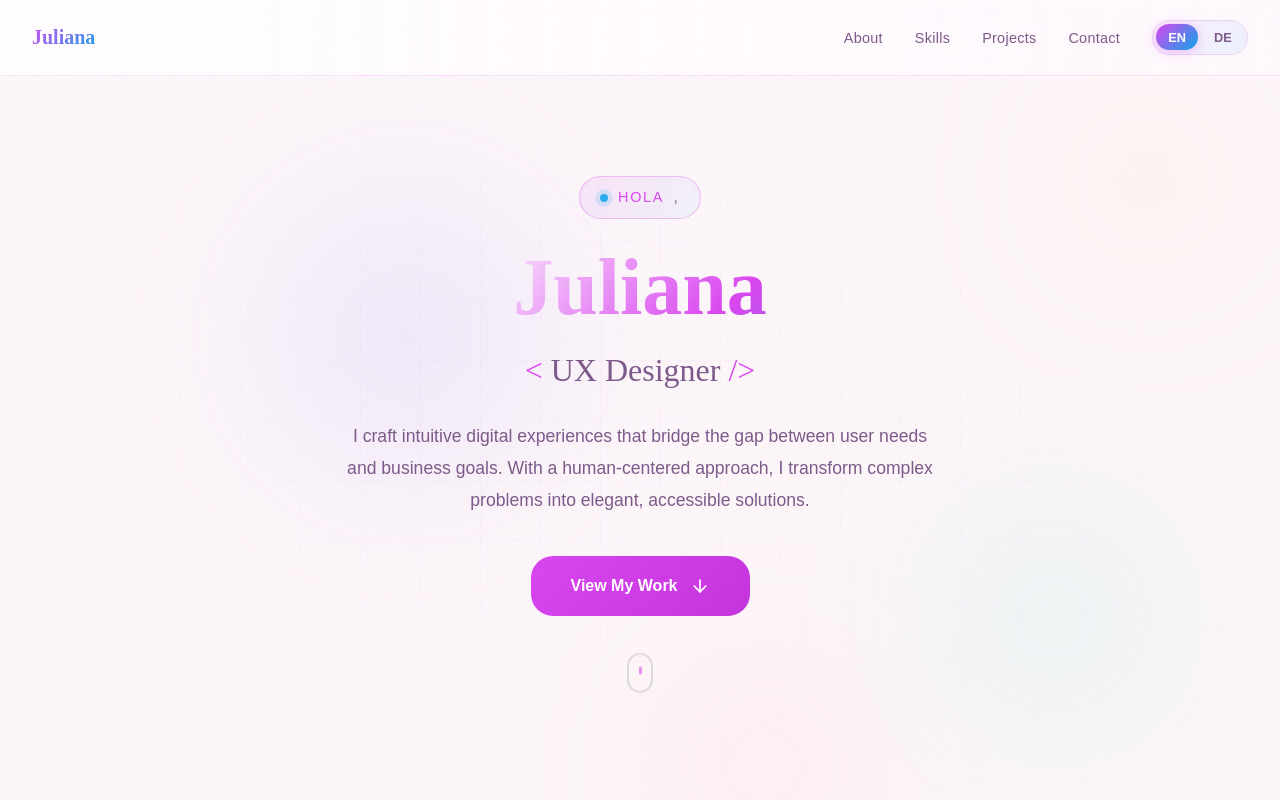
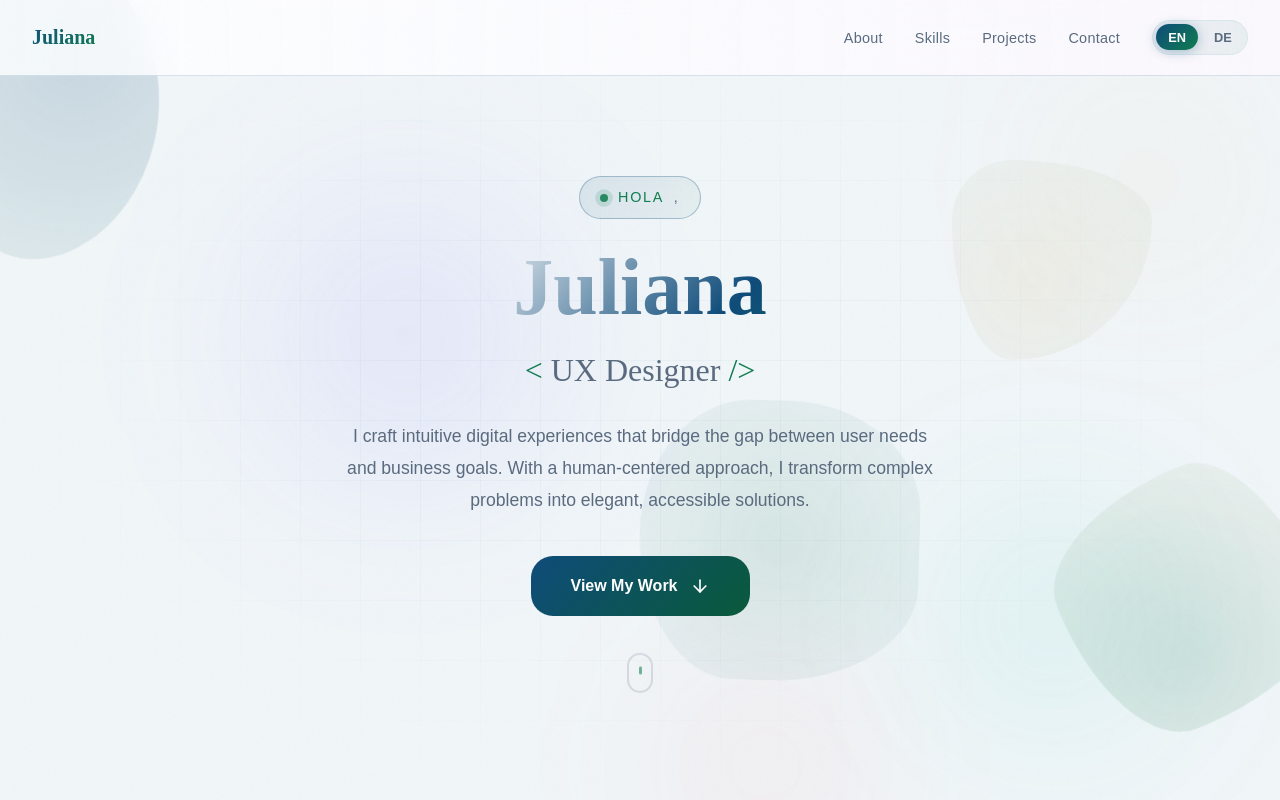
Before and after one commit to shadowaleya-cmyk/KI-Website, a React (Vite) app: page / in a window 1280 px wide. Shown: the top 800 px of the page. Built offline with nearby package versions, Linux system fonts and the light colour scheme.

Commit message:
Rich color palette: dark teal, forest green, golden accents + animated organic blob decorations

```diff
--- a/src/App.tsx
+++ b/src/App.tsx
@@ -10,6 +10,10 @@ export default function App() {
     <LanguageProvider>
       <BrowserRouter>
         <CursorGlow />
+        <div className="blob-decoration blob-1"></div>
+        <div className="blob-decoration blob-2"></div>
+        <div className="blob-decoration blob-3"></div>
+        <div className="blob-decoration blob-4"></div>
         <Navbar />
         <Routes>
           <Route path="/" element={<HomePage />} />
--- a/src/styles/global.css
+++ b/src/styles/global.css
@@ -1,16 +1,16 @@
 :root {
-  --color-bg: #fdf6f9;
+  --color-bg: #f0f5f8;
   --color-bg-secondary: #ffffff;
-  --color-bg-card: #fef9ff;
-  --color-bg-card-hover: #f5e8ff;
-  --color-text: #2d1b3d;
-  --color-text-secondary: #7d5a8a;
-  --color-accent: #d946ef;
-  --color-accent-hover: #c434dd;
-  --color-border: #e8d5f2;
-  --color-gradient-1: #d946ef;
-  --color-gradient-2: #0ea5e9;
-  --color-gradient-3: #f97316;
+  --color-bg-card: #fafcfd;
+  --color-bg-card-hover: #f0f8fb;
+  --color-text: #1a2332;
+  --color-text-secondary: #5a6b7f;
+  --color-accent: #0f7d4f;
+  --color-accent-hover: #0a5a3a;
+  --color-border: #d8e5ed;
+  --color-gradient-1: #0f4c7a;
+  --color-gradient-2: #0f7d4f;
+  --color-gradient-3: #d4a040;
   --font-heading: 'Playfair Display', serif;
   --font-body: 'Poppins', sans-serif;
   --max-width: 1200px;
@@ -56,7 +56,7 @@ img {
   width: 400px;
   height: 400px;
   border-radius: 50%;
-  background: radial-gradient(ellipse at 30% 40%, rgba(217, 70, 239, 0.12) 0%, transparent 60%);
+  background: radial-gradient(ellipse at 30% 40%, rgba(15, 76, 122, 0.12) 0%, transparent 60%);
   pointer-events: none;
   z-index: 9999;
   will-change: transform;
@@ -80,7 +80,7 @@ img {
   justify-content: space-between;
   background: linear-gradient(90deg, rgba(255, 255, 255, 0.8), rgba(254, 249, 255, 0.7));
   backdrop-filter: blur(20px) saturate(1.5);
-  border-bottom: 1px solid rgba(217, 70, 239, 0.15);
+  border-bottom: 1px solid rgba(15, 76, 122, 0.15);
 }
 
 .navbar__logo {
@@ -138,7 +138,7 @@ img {
   display: flex;
   align-items: center;
   gap: 0.25rem;
-  background: linear-gradient(135deg, rgba(217, 70, 239, 0.08), rgba(14, 165, 233, 0.08));
+  background: linear-gradient(135deg, rgba(15, 76, 122, 0.08), rgba(15, 125, 79, 0.08));
   border: 1px solid var(--color-border);
   border-radius: 20px;
   padding: 0.2rem;
@@ -161,7 +161,7 @@ img {
 .lang-switch__btn--active {
   background: linear-gradient(135deg, var(--color-gradient-1), var(--color-gradient-2));
   color: #fff;
-  box-shadow: 0 2px 12px rgba(217, 70, 239, 0.3);
+  box-shadow: 0 2px 12px rgba(15, 76, 122, 0.3);
 }
 
 /* Mobile Menu */
@@ -252,8 +252,8 @@ img {
   position: absolute;
   inset: 0;
   background-image:
-    linear-gradient(rgba(217, 70, 239, 0.03) 1px, transparent 1px),
-    linear-gradient(90deg, rgba(217, 70, 239, 0.03) 1px, transparent 1px);
+    linear-gradient(rgba(15, 76, 122, 0.03) 1px, transparent 1px),
+    linear-gradient(90deg, rgba(15, 76, 122, 0.03) 1px, transparent 1px);
   background-size: 60px 60px;
   z-index: 0;
   mask-image: radial-gradient(ellipse at center, black 30%, transparent 70%);
@@ -287,9 +287,9 @@ img {
   text-transform: uppercase;
   margin-bottom: 1.5rem;
   padding: 0.5rem 1.25rem;
-  border: 1px solid rgba(217, 70, 239, 0.3);
+  border: 1px solid rgba(15, 76, 122, 0.3);
   border-radius: 25px;
-  background: linear-gradient(135deg, rgba(217, 70, 239, 0.1), rgba(14, 165, 233, 0.05));
+  background: linear-gradient(135deg, rgba(15, 76, 122, 0.1), rgba(15, 125, 79, 0.05));
   backdrop-filter: blur(10px);
 }
 
@@ -302,8 +302,8 @@ img {
 }
 
 @keyframes pulse {
-  0%, 100% { opacity: 1; box-shadow: 0 0 0 0 rgba(14, 165, 233, 0.4); }
-  50% { opacity: 0.8; box-shadow: 0 0 0 8px rgba(14, 165, 233, 0); }
+  0%, 100% { opacity: 1; box-shadow: 0 0 0 0 rgba(15, 125, 79, 0.4); }
+  50% { opacity: 0.8; box-shadow: 0 0 0 8px rgba(15, 125, 79, 0); }
 }
 
 .hero__greeting-text {
@@ -426,7 +426,7 @@ img {
 
 .hero__cta:hover {
   transform: translateY(-3px);
-  box-shadow: 0 10px 40px rgba(217, 70, 239, 0.4);
+  box-shadow: 0 10px 40px rgba(15, 76, 122, 0.4);
 }
 
 .hero__cta--secondary {
@@ -442,7 +442,7 @@ img {
 .hero__cta--secondary:hover {
   border-color: var(--color-accent);
   color: var(--color-accent);
-  box-shadow: 0 10px 30px rgba(217, 70, 239, 0.15);
+  box-shadow: 0 10px 30px rgba(15, 76, 122, 0.15);
 }
 
 .hero__scroll-hint {
@@ -509,8 +509,8 @@ img {
 }
 
 @keyframes lineGlow {
-  0%, 100% { box-shadow: 0 0 8px rgba(217, 70, 239, 0.3); width: 60px; }
-  50% { box-shadow: 0 0 20px rgba(217, 70, 239, 0.6); width: 80px; }
+  0%, 100% { box-shadow: 0 0 8px rgba(15, 76, 122, 0.3); width: 60px; }
+  50% { box-shadow: 0 0 20px rgba(15, 76, 122, 0.6); width: 80px; }
 }
 
 .section__subtitle {
@@ -563,7 +563,7 @@ img {
   align-items: center;
   justify-content: center;
   gap: 1rem;
-  background: linear-gradient(135deg, rgba(217, 70, 239, 0.08), rgba(14, 165, 233, 0.05));
+  background: linear-gradient(135deg, rgba(15, 76, 122, 0.08), rgba(15, 125, 79, 0.05));
   color: var(--color-text-secondary);
   font-size: 0.85rem;
   font-weight: 500;
@@ -700,7 +700,7 @@ img {
 
 .skill-card:hover {
   transform: translateY(-6px);
-  box-shadow: 0 20px 40px rgba(217, 70, 239, 0.15);
+  box-shadow: 0 20px 40px rgba(15, 76, 122, 0.15);
 }
 
 .skill-card__inner {
@@ -782,7 +782,7 @@ img {
   transition: opacity 0.5s ease;
   z-index: 0;
   background: radial-gradient(600px circle at var(--mouse-x, 50%) var(--mouse-y, 50%),
-    rgba(217, 70, 239, 0.06), transparent 40%);
+    rgba(15, 76, 122, 0.06), transparent 40%);
 }
 
 .project-card:hover .project-card__glow {
@@ -790,9 +790,9 @@ img {
 }
 
 .project-card:hover {
-  border-color: rgba(217, 70, 239, 0.3);
+  border-color: rgba(15, 76, 122, 0.3);
   transform: translateY(-8px);
-  box-shadow: 0 25px 60px rgba(0, 0, 0, 0.4), 0 0 40px rgba(217, 70, 239, 0.08);
+  box-shadow: 0 25px 60px rgba(10, 35, 50, 0.4), 0 0 40px rgba(15, 76, 122, 0.08);
 }
 
 .project-card__thumbnail {
@@ -898,7 +898,7 @@ img {
 
 .project-card:hover .project-card__link {
   gap: 0.85rem;
-  text-shadow: 0 0 20px rgba(217, 70, 239, 0.5);
+  text-shadow: 0 0 20px rgba(15, 76, 122, 0.5);
 }
 
 /* ====== PROJECT DETAIL ====== */
@@ -974,7 +974,7 @@ img {
   content: '';
   position: absolute;
   inset: 0;
-  background: linear-gradient(135deg, rgba(217, 70, 239, 0.05), rgba(14, 165, 233, 0.05));
+  background: linear-gradient(135deg, rgba(15, 76, 122, 0.05), rgba(15, 125, 79, 0.05));
   z-index: 1;
 }
 
@@ -1104,7 +1104,7 @@ img {
 
 .project-detail__insight-card:hover {
   border-color: var(--color-accent);
-  background: rgba(217, 70, 239, 0.05);
+  background: rgba(15, 76, 122, 0.05);
   transform: translateY(-2px);
 }
 
@@ -1112,7 +1112,7 @@ img {
   font-family: var(--font-heading);
   font-size: 2rem;
   font-weight: 700;
-  color: rgba(217, 70, 239, 0.2);
+  color: rgba(15, 76, 122, 0.2);
   line-height: 1;
   margin-bottom: 0.75rem;
   display: block;
@@ -1172,7 +1172,7 @@ img {
 
 .project-detail__process-step:hover {
   border-color: var(--color-accent);
-  background: rgba(217, 70, 239, 0.05);
+  background: rgba(15, 76, 122, 0.05);
   transform: translateY(-4px);
 }
 
@@ -1233,7 +1233,7 @@ img {
 .project-detail__feature-card:hover {
   border-color: var(--color-accent);
   transform: translateY(-4px);
-  box-shadow: 0 8px 32px rgba(217, 70, 239, 0.15);
+  box-shadow: 0 8px 32px rgba(15, 76, 122, 0.15);
 }
 
 .project-detail__feature-card:hover::before {
@@ -1256,7 +1256,7 @@ img {
 
 /* Results Grid */
 .project-detail__results-section {
-  background: rgba(217, 70, 239, 0.03);
+  background: rgba(15, 76, 122, 0.03);
   border: 1px solid var(--color-border);
   border-radius: 20px;
   padding: 3rem;
@@ -1284,7 +1284,7 @@ img {
 
 .project-detail__result-card:hover {
   border-color: var(--color-accent);
-  background: rgba(217, 70, 239, 0.05);
+  background: rgba(15, 76, 122, 0.05);
 }
 
 .project-detail__result-icon {
@@ -1304,8 +1304,8 @@ img {
 .project-detail__testimonial {
   margin: 4rem 0;
   padding: 3rem;
-  background: linear-gradient(135deg, rgba(217, 70, 239, 0.08), rgba(14, 165, 233, 0.05));
-  border: 1px solid rgba(217, 70, 239, 0.2);
+  background: linear-gradient(135deg, rgba(15, 76, 122, 0.08), rgba(15, 125, 79, 0.05));
+  border: 1px solid rgba(15, 76, 122, 0.2);
   border-radius: 20px;
   text-align: center;
   position: relative;
@@ -1318,7 +1318,7 @@ img {
   left: 2rem;
   font-size: 6rem;
   font-family: var(--font-heading);
-  color: rgba(217, 70, 239, 0.15);
+  color: rgba(15, 76, 122, 0.15);
   line-height: 1;
 }
 
@@ -1371,7 +1371,7 @@ img {
 
 .project-detail__learning-card:hover {
   border-color: var(--color-accent);
-  background: rgba(217, 70, 239, 0.03);
+  background: rgba(15, 76, 122, 0.03);
 }
 
 .project-detail__learning-num {
@@ -1403,7 +1403,7 @@ img {
 }
 
 .project-detail__next-project:hover {
-  background: rgba(217, 70, 239, 0.03);
+  background: rgba(15, 76, 122, 0.03);
 }
 
 .project-detail__next-label {
@@ -1576,7 +1576,7 @@ img {
 
 .contact__btn--primary:hover {
   transform: translateY(-3px);
-  box-shadow: 0 10px 40px rgba(217, 70, 239, 0.4);
+  box-shadow: 0 10px 40px rgba(15, 76, 122, 0.4);
 }
 
 .contact__btn--secondary {
@@ -1589,7 +1589,7 @@ img {
   border-color: var(--color-accent);
   color: var(--color-accent);
   transform: translateY(-3px);
-  box-shadow: 0 10px 30px rgba(217, 70, 239, 0.15);
+  box-shadow: 0 10px 30px rgba(15, 76, 122, 0.15);
 }
 
 /* ====== SNAKE GAME ====== */
@@ -1613,12 +1613,12 @@ img {
   border: 1px solid var(--color-border);
   border-radius: 12px;
   overflow: hidden;
-  box-shadow: 0 4px 24px rgba(0, 0, 0, 0.3);
+  box-shadow: 0 4px 24px rgba(10, 35, 50, 0.3);
   transition: border-color var(--transition);
 }
 
 .snake-game__wrapper:hover {
-  border-color: rgba(217, 70, 239, 0.3);
+  border-color: rgba(15, 76, 122, 0.3);
 }
 
 .snake-game__canvas {
@@ -1676,7 +1676,7 @@ img {
 
 /* ====== SELECTION ====== */
 ::selection {
-  background: rgba(217, 70, 239, 0.3);
+  background: rgba(15, 76, 122, 0.3);
   color: #fff;
 }
 
@@ -1772,7 +1772,7 @@ img {
 
 .masonry-gallery__item:hover {
   transform: translateY(-4px);
-  box-shadow: 0 20px 40px rgba(217, 70, 239, 0.15);
+  box-shadow: 0 20px 40px rgba(15, 76, 122, 0.15);
 }
 
 .masonry-gallery__image {
@@ -1792,8 +1792,8 @@ img {
   inset: 0;
   background: linear-gradient(
     180deg,
-    rgba(0, 0, 0, 0) 0%,
-    rgba(0, 0, 0, 0.7) 100%
+    rgba(10, 35, 50, 0) 0%,
+    rgba(10, 35, 50, 0.7) 100%
   );
   display: flex;
   align-items: flex-end;
@@ -1817,7 +1817,7 @@ img {
 .masonry-gallery__lightbox {
   position: fixed;
   inset: 0;
-  background: rgba(0, 0, 0, 0.95);
+  background: rgba(10, 35, 50, 0.95);
   display: flex;
   align-items: center;
   justify-content: center;
@@ -1900,3 +1900,66 @@ body::after {
   z-index: 10000;
   opacity: 0.4;
 }
+
+/* ====== DECORATIVE ORGANIC BLOBS ====== */
+.blob-decoration {
+  position: fixed;
+  pointer-events: none;
+  z-index: 1;
+  opacity: 0.6;
+  mix-blend-mode: multiply;
+  animation: blobFloat 20s infinite ease-in-out;
+}
+
+.blob-1 {
+  width: 300px;
+  height: 300px;
+  background: radial-gradient(circle at 30% 40%, rgba(15, 76, 122, 0.3), rgba(15, 125, 79, 0.1));
+  border-radius: 60% 40% 30% 70% / 60% 30% 70% 40%;
+  top: -100px;
+  left: -100px;
+  animation-delay: 0s;
+}
+
+.blob-2 {
+  width: 250px;
+  height: 250px;
+  background: radial-gradient(circle at 70% 60%, rgba(15, 125, 79, 0.25), rgba(212, 160, 64, 0.08));
+  border-radius: 70% 30% 66% 34% / 33% 66% 34% 67%;
+  bottom: 100px;
+  right: -50px;
+  animation-delay: 3s;
+}
+
+.blob-3 {
+  width: 280px;
+  height: 280px;
+  background: radial-gradient(circle at 50% 50%, rgba(15, 125, 79, 0.2), rgba(15, 76, 122, 0.05));
+  border-radius: 45% 55% 60% 40% / 55% 45% 40% 60%;
+  top: 50%;
+  left: 50%;
+  transform: translate(-50%, -50%);
+  animation-delay: 6s;
+}
+
+.blob-4 {
+  width: 200px;
+  height: 200px;
+  background: radial-gradient(circle at 40% 60%, rgba(212, 160, 64, 0.15), rgba(15, 125, 79, 0.05));
+  border-radius: 30% 70% 70% 30% / 30% 30% 70% 70%;
+  top: 20%;
+  right: 10%;
+  animation-delay: 9s;
+}
+
+@keyframes blobFloat {
+  0%, 100% {
+    transform: translate(0, 0) rotate(0deg);
+  }
+  33% {
+    transform: translate(-30px, 40px) rotate(120deg);
+  }
+  66% {
+    transform: translate(30px, -40px) rotate(240deg);
+  }
+}
```
Also changed, not shown: 5 other files (tests, documents, lock files or other folders).
